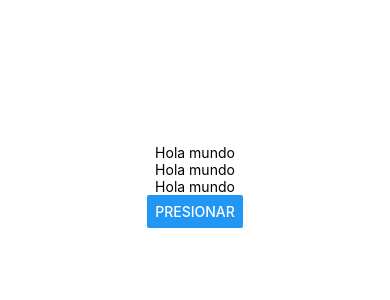
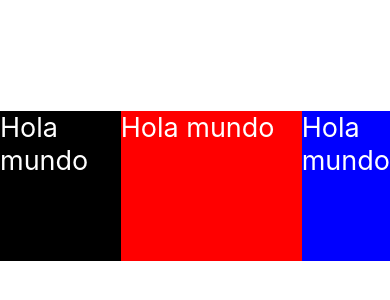
Before and after one commit to 26-ale-20/PM193, a React Native app in the folder vero-blank/: screen / in a window 390 px wide. Shown: the part 236-536 px from the top of the page. Built offline with nearby package versions, Linux system fonts and the light colour scheme.

Commit message:
primer comic de avance

```diff
--- a/vero-blank/App.js
+++ b/vero-blank/App.js
@@ -4,11 +4,11 @@ import { Children } from 'react';
 import { StyleSheet, Text, View, Button } from 'react-native';
 import React, {useState} from 'react';
 
-const Texto= ()=>{
+const Texto= ({style})=>{
   const [contenido,setContenido]=useState('Hola mundo')
   const actualizaTexto=()=>{setContenido('Estado Modificado')}
   return(
-    <Text onPress={actualizaTexto}>{contenido}</Text>
+    <Text style={[styles.text,style]} onPress={actualizaTexto}>{contenido}</Text>
   )
 }
 
@@ -20,10 +20,10 @@ export default function App() {
 
     <View style={styles.container}>
 
-    <Texto></Texto>
-    <Texto></Texto>
-    <Texto></Texto>
-      <Button title = {cambiarBoton} onPress={actualizaBoton}>{cambiarBoton}</Button>
+    <Texto style={styles.azul}></Texto>
+    <Texto style={styles.rojo}></Texto>
+    <Texto style={styles.negro}> </Texto>
+
       <StatusBar style="auto" />
     </View>
 
@@ -37,5 +37,15 @@ const styles = StyleSheet.create({
     backgroundColor: '#fff',
     alignItems: 'center',
     justifyContent: 'center',
+    flexDirection:'row-reverse'
   },
+   text:{
+    color:'white',
+    fontSize:27,
+    height:150,
+    width:150,
+  },
+  azul:{backgroundColor:'blue', flex:1},
+  rojo:{backgroundColor:'red',flex:3},
+  negro:{backgroundColor:'black',flex:2},
 });
```
